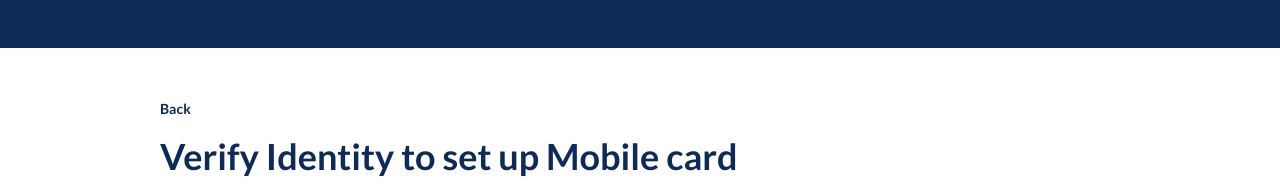
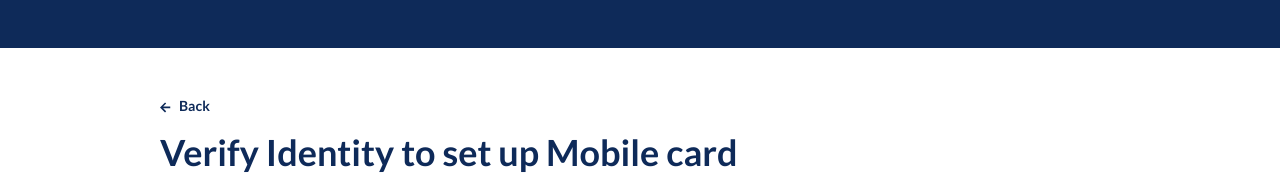
Before and after one commit to Nova-Scotia-Digital-Service/verified-by-video, a React (Create React App) app in the folder web/: page /dashboard/review/1 in a window 1280 px wide. Shown: the top 186 px of the page. Built offline with nearby package versions, Linux system fonts and the light colour scheme.

Commit message:
Add back arrow icon to review page
Signed-off-by: Wes Lord <weslord@fisgardlabs.com>

```diff
--- a/web/src/pages/review/ReviewPage.tsx
+++ b/web/src/pages/review/ReviewPage.tsx
@@ -6,6 +6,7 @@ import { getReviewQuestions } from '../../api/getReviewQuestions'
 import { ReviewQuestion } from './components/ReviewQuestion'
 import { PhotoID } from './components/PhotoID'
 
+import { ReactComponent as BackArrowIcon } from '../../assets/icon-back-arrow.svg'
 import { ReactComponent as WarningIcon } from '../../assets/icon-warning.svg'
 
 export const ReviewPage: React.FC = () => {
@@ -13,7 +14,8 @@ export const ReviewPage: React.FC = () => {
 
   return (
     <div className="container py-12 px-16 w-[68rem]">
-      <a href="/dashboard" className="font-bold text-sm">
+      <a href="/dashboard" className="flex items-center font-bold text-sm hover:opacity-60">
+        <BackArrowIcon className="mr-2 mt-[2px]" />
         Back
       </a>
       <h2 className="text-4xl font-bold text-title mt-4 mb-16">Verify Identity to set up Mobile card</h2>
```
Also changed, not shown: web/src/assets/icon-back-arrow.svg (added).
